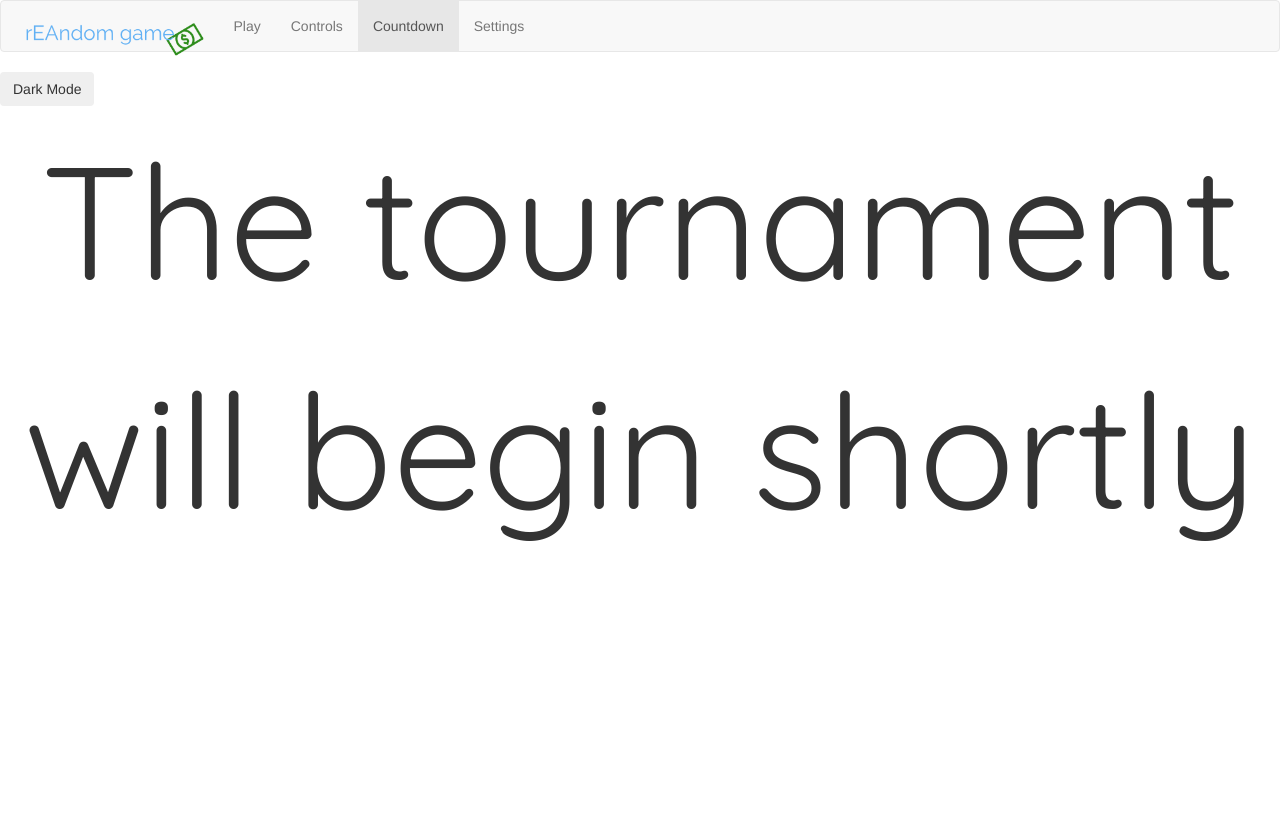
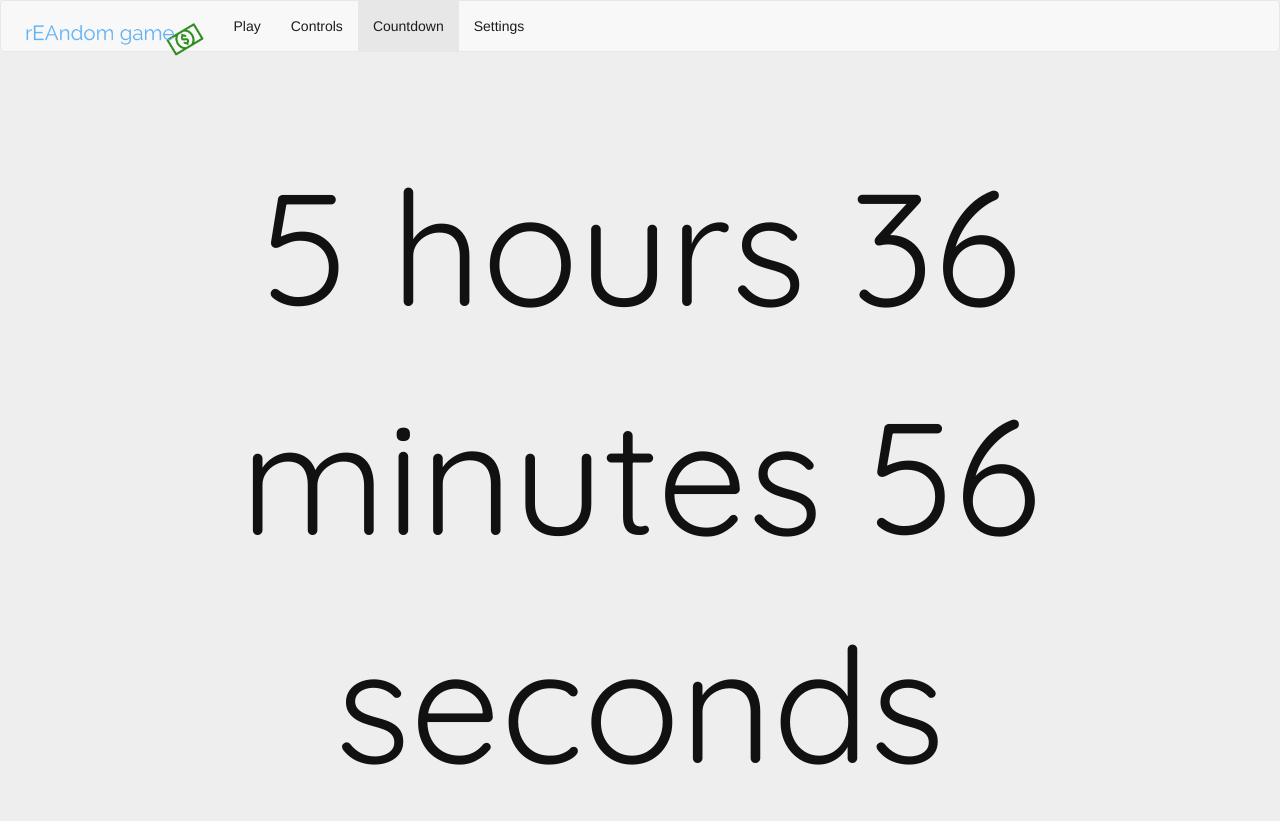
Before and after one commit to filiptronicek/reandomgame, a plain HTML site: page extras/countdown.html in a window 1280 px wide. Before the commit the page ends 800 px from the top, so only its background shows below. Drawn offline with nearby package versions, Linux system fonts and the light colour scheme; no server answers.

Commit message:
More dark mode

```diff
--- a/css/controls.css
+++ b/css/controls.css
@@ -1,4 +1,37 @@
 @import url('https://fonts.googleapis.com/css?family=Do+Hyeon');
+
+:root,
+[data-theme="dark"] {
+	--color: hsl(0, 0%, 100%);
+	--color-bg: hsl(240, 8%, 12%);
+	--playground-color: #25272a;
+	--player-color: #fff;
+	--secondary: #353c45;
+
+}
+
+:root,
+[data-theme="default"] {
+	--color-bg: hsl(0, 0%, 100%);
+	--color: hsl(240, 8%, 12%);
+	--playground-color: #e3e6ea;
+	--player-color: #000;
+	--secondary: #f8f8f8;
+}
+
+[data-theme] {
+	background-color: var(--color-bg) !important;
+	color: var(--color) !important;
+
+}
+
+nav {
+	background: var(--secondary) !important;
+}
+
+nav li a {
+	color: var(--color) !important;
+}
 
 h1 {
 	text-align: center;
@@ -28,7 +61,7 @@ h1 {
 	height: 3.3em;
 }
 
-.keyboard__row > * {
+.keyboard__row>* {
 	position: relative;
 	background: #333;
 	text-align: center;
@@ -47,12 +80,12 @@ h1 {
 	border-bottom-color: #555;
 }
 
-.keyboard__row--h1 > div {
+.keyboard__row--h1>div {
 	width: 3.5em;
 }
 
-.keyboard__row > div[data-pressed],
-.keyboard__row > div:active {
+.keyboard__row>div[data-pressed],
+.keyboard__row>div:active {
 	background: #2a2a2a;
 	color: #aaa;
 	position: relative;
@@ -80,7 +113,7 @@ h1 {
 	width: 18em;
 }
 
-.key--double > * {
+.key--double>* {
 	padding-top: 0.1em;
 }
 
@@ -88,21 +121,21 @@ h1 {
 	line-height: 2.8em;
 }
 
-.key--bottom-left > * {
+.key--bottom-left>* {
 	position: absolute;
 	text-align: left;
 	bottom: 0.4em;
 	left: 0.4em;
 }
 
-.key--bottom-right > * {
+.key--bottom-right>* {
 	position: absolute;
 	text-align: right;
 	bottom: 0.4em;
 	right: 0.4em;
 }
 
-.key--fn > * {
+.key--fn>* {
 	font-size: 0.6em;
 	line-height: 1em;
 	padding-top: 1.2em;
@@ -111,12 +144,12 @@ h1 {
 	float: right;
 }
 
-.key--word > * {
+.key--word>* {
 	font-size: 0.8em;
 }
 
-.key--arrow--tall > *,
-.key--arrow > * {
+.key--arrow--tall>*,
+.key--arrow>* {
 	font-size: 0.5em;
 	line-height: 3em;
 }
@@ -127,13 +160,14 @@ h1 {
 	line-height: 0.5em;
 }
 
-.key--arrow--tall > * {
+.key--arrow--tall>* {
 	padding-top: 0.2em;
 }
 
-.keyboard > .keyboard__row {
+.keyboard>.keyboard__row {
 	text-align: center;
 }
+
 #vysvetlivky {
 	font-family: 'Do Hyeon', sans-serif;
 	text-align: center;
--- a/css/countdown.css
+++ b/css/countdown.css
@@ -1,18 +1,43 @@
-body.dark-mode {
-    background-color: #222222;
-    color: #eee;
+:root,
+[data-theme="dark"] {
+    --color: hsl(0, 0%, 100%);
+    --color-bg: hsl(240, 8%, 12%);
+    --playground-color: #25272a;
+    --player-color: #fff;
+    --secondary: #353c45;
+
 }
 
-body.dark-mode a {
-    color: #111;
+:root,
+[data-theme="default"] {
+    --color-bg: hsl(0, 0%, 100%);
+    --color: hsl(240, 8%, 12%);
+    --playground-color: #e3e6ea;
+    --player-color: #000;
+    --secondary: #f8f8f8;
 }
 
-body.light-mode {
+[data-theme] {
+    background-color: var(--color-bg) !important;
+    color: var(--color) !important;
+
+}
+
+nav {
+    background: var(--secondary) !important;
+}
+
+nav li a {
+    color: var(--color) !important;
+}
+
+
+body {
     background-color: #eee;
     color: #111;
 }
 
-body.light-mode a {
+body a {
     color: #111;
 }
 
--- a/css/settings.css
+++ b/css/settings.css
@@ -159,18 +159,38 @@ label {
 [data-theme="dark"] {
    --color: hsl(0, 0%, 100%);
    --color-bg: hsl(240, 8%, 12%);
+   --playground-color: #25272a;
+   --player-color: #fff;
+   --secondary: #353c45;
+
+
+}
+
+:root,
+[data-theme="default"] {
+   --color-bg: hsl(0, 0%, 100%);
+   --color: hsl(240, 8%, 12%);
+   --playground-color: #e3e6ea;
+   --player-color: #000;
+   --secondary: #f8f8f8;
+
 }
 
 [data-theme] {
    background-color: var(--color-bg) !important;
    color: var(--color) !important;
+
 }
 
-@supports (--css: variables) {
-   [data-theme="default"] {
-      --color-bg: hsl(0, 0%, 100%);
-      --color: hsl(240, 8%, 12%);
-   }
+nav {
+   position: absolute !important;
+   top: 0% !important;
+   left: 0% !important;
+   background: var(--secondary) !important;
+}
+
+nav li a {
+   color: var(--color) !important;
 }
 
 label {
--- a/css/style.css
+++ b/css/style.css
@@ -3,11 +3,7 @@
 @import url('https://fonts.googleapis.com/css?family=Roboto+Condensed');
 @import url('https://fonts.googleapis.com/css?family=Poppins:900i');
 
-nav {
-    position: absolute !important;
-    top: 0% !important;
-    left: 0% !important;
-}
+
 
 :root,
 [data-theme="dark"] {
@@ -15,6 +11,8 @@ nav {
     --color-bg: hsl(240, 8%, 12%);
     --playground-color: #25272a;
     --player-color: #fff;
+    --secondary: #353c45;
+
 
 }
 
@@ -24,6 +22,8 @@ nav {
     --color: hsl(240, 8%, 12%);
     --playground-color: #e3e6ea;
     --player-color: #000;
+    --secondary: #f8f8f8;
+
 }
 
 [data-theme] {
@@ -32,6 +32,20 @@ nav {
 
 }
 
+nav {
+    position: absolute !important;
+    top: 0% !important;
+    left: 0% !important;
+    background: var(--secondary) !important;
+}
+
+nav li a {
+    color: var(--color) !important;
+}
+
+.active {
+    color: var(--color-bg) !important;
+}
 
 /* Modal Content */
 
--- a/extras/countdown.html
+++ b/extras/countdown.html
@@ -26,9 +26,11 @@
 
     </style>
 </head>
-<button class="btn" onClick="toggleDarkLight();">Dark Mode</button>
 
 <body id="body">
+<br>
+<br>
+<br>
 
     <p id="demo"></p>
 
--- a/js/countdown.js
+++ b/js/countdown.js
@@ -4,99 +4,13 @@ function toggleDarkLight() {
     body.className = currentClass == 'dark-mode' ? 'light-mode' : 'dark-mode';
 }
 
-// the NTP algorithm
-// t0 is the client's timestamp of the request packet transmission,
-// t1 is the server's timestamp of the request packet reception,
-// t2 is the server's timestamp of the response packet transmission and
-// t3 is the client's timestamp of the response packet reception.
-function ntp(t0, t1, t2, t3) {
-    return {
-        roundtripdelay: t3 - t0 - (t2 - t1),
-        offset: (t1 - t0 + (t2 - t3)) / 2
-    };
-}
-
-// calculate the difference in seconds between the client and server clocks, use
-// the NTP algorithm, see: http://en.wikipedia.org/wiki/Network_Time_Protocol#Clock_synchronization_algorithm
-var t0 = new Date().valueOf();
-
-$.ajax({
-    url: '/ntp',
-    success: function(servertime, text, resp) {
-        // NOTE: t2 isn't entirely accurate because we're assuming that the server spends 0ms on processing.
-        // (t1 isn't accurate either, as there's bound to have been some processing before that, but we can't avoid that)
-        var t1 = servertime,
-            t2 = servertime,
-            t3 = new Date().valueOf();
-
-        // we can get a more accurate version of t2 if the server's response
-        // contains a Date header, which it generally will.
-        // EDIT: as @Ariel rightly notes, the HTTP Date header only has
-        // second resolution, thus using it will actually make the calculated
-        // result worse. For higher accuracy, one would thus have to
-        // return an extra header with a higher-resolution time. This
-        // could be done with nginx for example:
-        // http://nginx.org/en/docs/http/ngx_http_core_module.html
-        // var date = resp.getResponseHeader("Date");
-        // if (date) {
-        //     t2 = (new Date(date)).valueOf();
-        // }
-
-        var c = ntp(t0, t1, t2, t3);
-
-        // log the calculated value rtt and time driff so we can manually verify if they make sense
-        console.log('NTP delay:', c.roundtripdelay, 'NTP offset:', c.offset, 'corrected: ', new Date(t3 + c.offset));
-    }
-}); // the NTP algorithm
-// t0 is the client's timestamp of the request packet transmission,
-// t1 is the server's timestamp of the request packet reception,
-// t2 is the server's timestamp of the response packet transmission and
-// t3 is the client's timestamp of the response packet reception.
-function ntp(t0, t1, t2, t3) {
-    return {
-        roundtripdelay: t3 - t0 - (t2 - t1),
-        offset: (t1 - t0 + (t2 - t3)) / 2
-    };
-}
-
-// calculate the difference in seconds between the client and server clocks, use
-// the NTP algorithm, see: http://en.wikipedia.org/wiki/Network_Time_Protocol#Clock_synchronization_algorithm
-var t0 = new Date().valueOf();
-
-$.ajax({
-    url: '/ntp',
-    success: function(servertime, text, resp) {
-        // NOTE: t2 isn't entirely accurate because we're assuming that the server spends 0ms on processing.
-        // (t1 isn't accurate either, as there's bound to have been some processing before that, but we can't avoid that)
-        var t1 = servertime,
-            t2 = servertime,
-            t3 = new Date().valueOf();
-
-        // we can get a more accurate version of t2 if the server's response
-        // contains a Date header, which it generally will.
-        // EDIT: as @Ariel rightly notes, the HTTP Date header only has
-        // second resolution, thus using it will actually make the calculated
-        // result worse. For higher accuracy, one would thus have to
-        // return an extra header with a higher-resolution time. This
-        // could be done with nginx for example:
-        // http://nginx.org/en/docs/http/ngx_http_core_module.html
-        // var date = resp.getResponseHeader("Date");
-        // if (date) {
-        //     t2 = (new Date(date)).valueOf();
-        // }
-
-        var c = ntp(t0, t1, t2, t3);
-
-        // log the calculated value rtt and time driff so we can manually verify if they make sense
-        console.log('NTP delay:', c.roundtripdelay, 'NTP offset:', c.offset, 'corrected: ', new Date(t3 + c.offset));
-    }
-});
 
 // Set the date we're counting down to
-var countDownDate = new Date('Aug 5, 2018 21:20').getTime();
+//var countDownDate = new Date('Aug 5, 2018 21:20').getTime();
+var countDownDate = new Date('May 26, 2019 21:20').getTime();
 
 // Update the count down every 1 second
-var x = setInterval(function() {
+var x = setInterval(function () {
     // Get todays date and time
     var now = new Date().getTime();
 
@@ -110,7 +24,7 @@ var x = setInterval(function() {
     var seconds = Math.floor((distance % (1000 * 60)) / 1000);
 
     // Output the result in an element with id="demo"
-    document.getElementById('demo').innerHTML = hours + ' hours ' + minutes + ' minutes ' + seconds + ' secounds ';
+    document.getElementById('demo').innerHTML = hours + ' hours ' + minutes + ' minutes ' + seconds + ' seconds ';
 
     // If the count down is over, write some text
     if (distance < 0) {
@@ -118,3 +32,13 @@ var x = setInterval(function() {
         document.getElementById('demo').innerHTML = 'The tournament will begin shortly ';
     }
 }, 1000);
+// Theme switch
+
+
+function initTheme() {
+    var darkThemeSelected =
+        localStorage.getItem('themeSwitch') !== null && localStorage.getItem('themeSwitch') === 'dark';
+    // update body data-theme attribute
+    darkThemeSelected ? document.body.setAttribute('data-theme', 'dark') : document.body.removeAttribute('data-theme');
+}
+initTheme(); // if user has already selected a specific theme -> apply it
```
Also changed, not shown: js/controls.js (+12 -4 lines).
